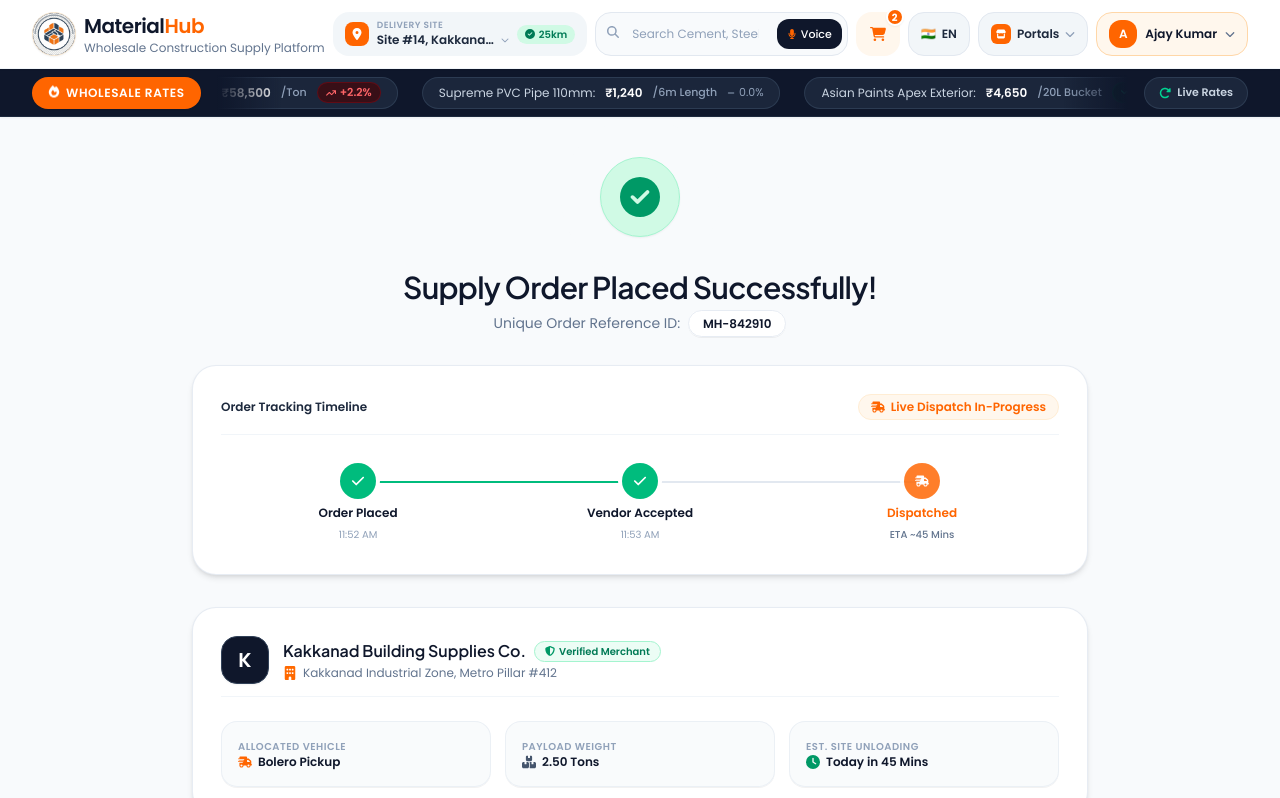
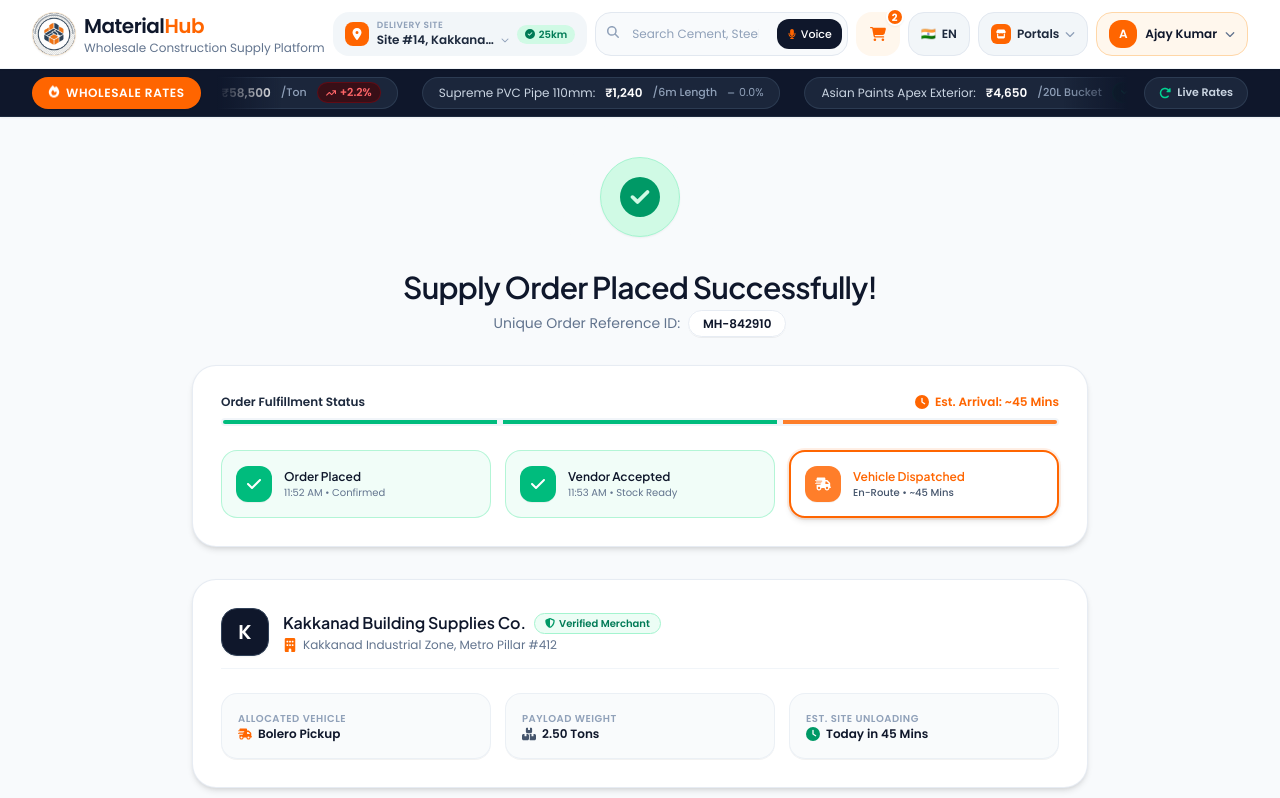
Before and after one commit to ajaycodesx/meterialhub-portal, a Next.js app in the folder buyer-panel/: page /order-success in a window 1280 px wide. Shown: the top 798 px of the page. Built offline with nearby package versions, Linux system fonts and the light colour scheme.

Commit message:
Replace old line stepper timeline with modern segmented progress bar and status step cards in OrderSuccess.tsx

```diff
--- a/buyer-panel/components/buyer/OrderSuccess.tsx
+++ b/buyer-panel/components/buyer/OrderSuccess.tsx
@@ -52,49 +52,64 @@ export const OrderSuccess: React.FC<OrderSuccessProps> = ({ orderId, onTrackOrde
               </p>
             </div>
 
-            {/* Live Order Status Timeline Card */}
+            {/* Modern Order Status Progress Section */}
             <div className="bg-white border border-slate-200/80 p-5 sm:p-7 rounded-2xl sm:rounded-3xl shadow-md space-y-5 text-left">
-              <div className="flex items-center justify-between text-xs font-semibold text-slate-800 border-b border-slate-100 pb-3.5">
-                <span>Order Tracking Timeline</span>
-                <span className="text-[#FF6500] font-semibold flex items-center gap-1.5 bg-orange-50 px-3 py-1 rounded-full text-xs border border-orange-100">
-                  <FaTruckFast className="h-3.5 w-3.5" /> Live Dispatch In-Progress
-                </span>
+
+              {/* Segmented Top Progress Bar */}
+              <div className="space-y-2">
+                <div className="flex items-center justify-between text-xs font-semibold text-slate-800">
+                  <span>Order Fulfillment Status</span>
+                  <span className="text-[#FF6500] font-semibold flex items-center gap-1.5">
+                    <FaClock className="h-3.5 w-3.5" /> Est. Arrival: ~45 Mins
+                  </span>
+                </div>
+
+                {/* 3-Segment Progress Bar */}
+                <div className="grid grid-cols-3 gap-1.5 h-2 w-full bg-slate-100 rounded-full overflow-hidden p-0.5">
+                  <div className="bg-emerald-500 h-full rounded-l-full" />
+                  <div className="bg-emerald-500 h-full" />
+                  <div className="bg-[#FF6500] h-full rounded-r-full animate-pulse" />
+                </div>
               </div>
 
-              <div className="grid grid-cols-3 gap-2 relative pt-2 pb-1">
+              {/* 3 Modern Status Step Cards */}
+              <div className="grid grid-cols-1 sm:grid-cols-3 gap-3.5 pt-1">
+
                 {/* Step 1: Order Placed */}
-                <div className="flex flex-col items-center text-center space-y-1.5 z-10">
-                  <div className="h-9 w-9 rounded-full bg-emerald-500 text-white flex items-center justify-center text-xs font-semibold shadow-xs ring-4 ring-white">
-                    <FaCheck className="h-3.5 w-3.5" />
+                <div className="p-3.5 rounded-2xl bg-emerald-50/70 border border-emerald-200/80 flex items-center gap-3">
+                  <div className="h-9 w-9 rounded-xl bg-emerald-500 text-white flex items-center justify-center shrink-0 shadow-2xs">
+                    <FaCheck className="h-4 w-4" />
                   </div>
-                  <span className="text-xs font-semibold text-slate-900">Order Placed</span>
-                  <span className="text-[10px] text-slate-400 font-normal">11:52 AM</span>
+                  <div>
+                    <h4 className="text-xs font-semibold text-slate-900">Order Placed</h4>
+                    <p className="text-[10px] text-slate-500 font-normal">11:52 AM &bull; Confirmed</p>
+                  </div>
                 </div>
 
                 {/* Step 2: Vendor Accepted */}
-                <div className="flex flex-col items-center text-center space-y-1.5 z-10">
-                  <div className="h-9 w-9 rounded-full bg-emerald-500 text-white flex items-center justify-center text-xs font-semibold shadow-xs ring-4 ring-white">
-                    <FaCheck className="h-3.5 w-3.5" />
+                <div className="p-3.5 rounded-2xl bg-emerald-50/70 border border-emerald-200/80 flex items-center gap-3">
+                  <div className="h-9 w-9 rounded-xl bg-emerald-500 text-white flex items-center justify-center shrink-0 shadow-2xs">
+                    <FaCheck className="h-4 w-4" />
                   </div>
-                  <span className="text-xs font-semibold text-slate-900">Vendor Accepted</span>
-                  <span className="text-[10px] text-slate-400 font-normal">11:53 AM</span>
+                  <div>
+                    <h4 className="text-xs font-semibold text-slate-900">Vendor Accepted</h4>
+                    <p className="text-[10px] text-slate-500 font-normal">11:53 AM &bull; Stock Ready</p>
+                  </div>
                 </div>
 
-                {/* Step 3: Dispatched */}
-                <div className="flex flex-col items-center text-center space-y-1.5 z-10">
-                  <div className="h-9 w-9 rounded-full bg-[#FF6500] text-white flex items-center justify-center text-xs font-semibold shadow-xs animate-pulse ring-4 ring-white">
-                    <FaTruckFast className="h-3.5 w-3.5" />
+                {/* Step 3: Vehicle Dispatched */}
+                <div className="p-3.5 rounded-2xl bg-white border-2 border-[#FF6500] flex items-center gap-3 shadow-md ring-2 ring-[#FF6500]/10">
+                  <div className="h-9 w-9 rounded-xl bg-[#FF6500] text-white flex items-center justify-center shrink-0 shadow-2xs animate-pulse">
+                    <FaTruckFast className="h-4 w-4" />
                   </div>
-                  <span className="text-xs font-semibold text-[#FF6500]">Dispatched</span>
-                  <span className="text-[10px] text-slate-500 font-medium">ETA ~45 Mins</span>
+                  <div>
+                    <h4 className="text-xs font-semibold text-[#FF6500]">Vehicle Dispatched</h4>
+                    <p className="text-[10px] text-slate-600 font-medium">En-Route &bull; ~45 Mins</p>
+                  </div>
                 </div>
 
-                {/* Segment 1: Completed Line (Order Placed -> Vendor Accepted) */}
-                <div className="absolute top-[26px] left-[16.66%] w-[33.33%] h-0.5 bg-emerald-500 z-0" />
+              </div>
 
-                {/* Segment 2: In-Progress Line (Vendor Accepted -> Dispatched) */}
-                <div className="absolute top-[26px] left-[50%] w-[33.33%] h-0.5 bg-slate-200 z-0" />
-              </div>
             </div>
 
             {/* Merchant Details & Vehicle Allocation Summary */}
```
